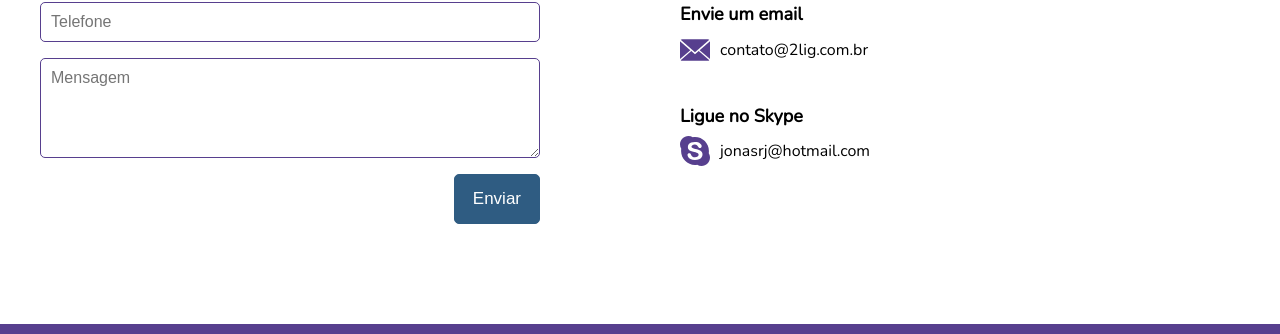
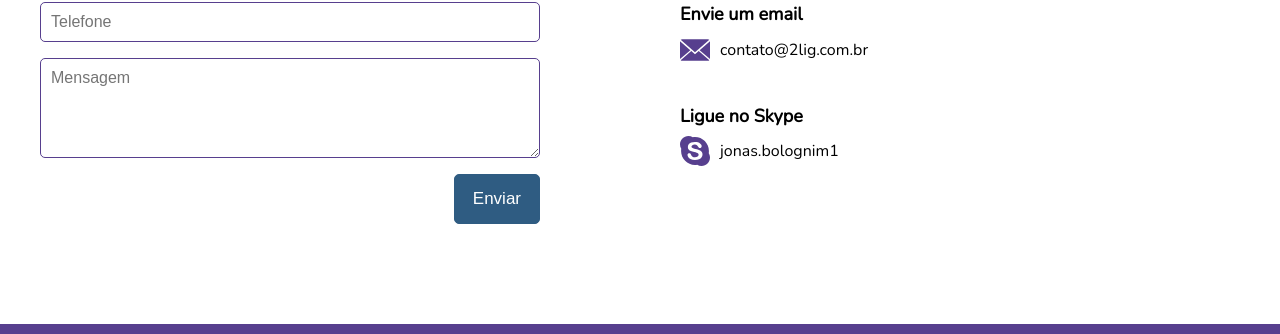
Before and after one commit to leandrooriente/2lig, a Jekyll site: the page built from index.html, in a window 1280 px wide and 900 px high, scrolled down 8491 px. Shown: the part 120-454 px from the top of the window. Built offline with Jekyll 4.4.1, drawn with Linux system fonts in a browser that asks for light colours; nearby versions of some CDN libraries; library files that are not in the unit come from our copies.

Commit message:
Updated Config

```diff
--- a/_config.yml
+++ b/_config.yml
@@ -20,7 +20,7 @@ collections:
     output: true
 baseurl:
 email: contato@2lig.com.br
-skype: jonasrj@hotmail.com
+skype: jonas.bolognim1
 tel: "+55 21 99998-1488"
 highlighter: rouge
 markdown: kramdown
```
